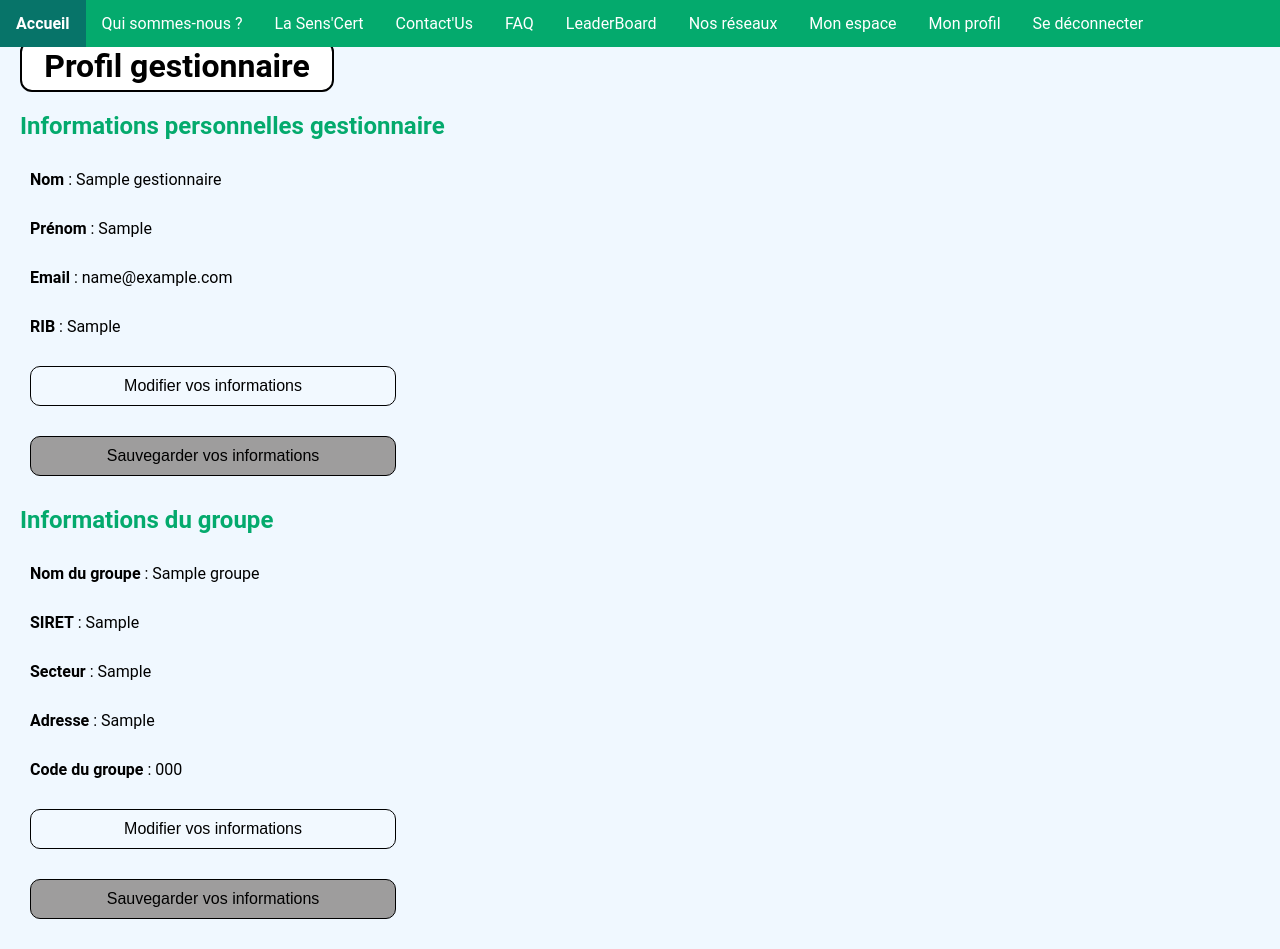
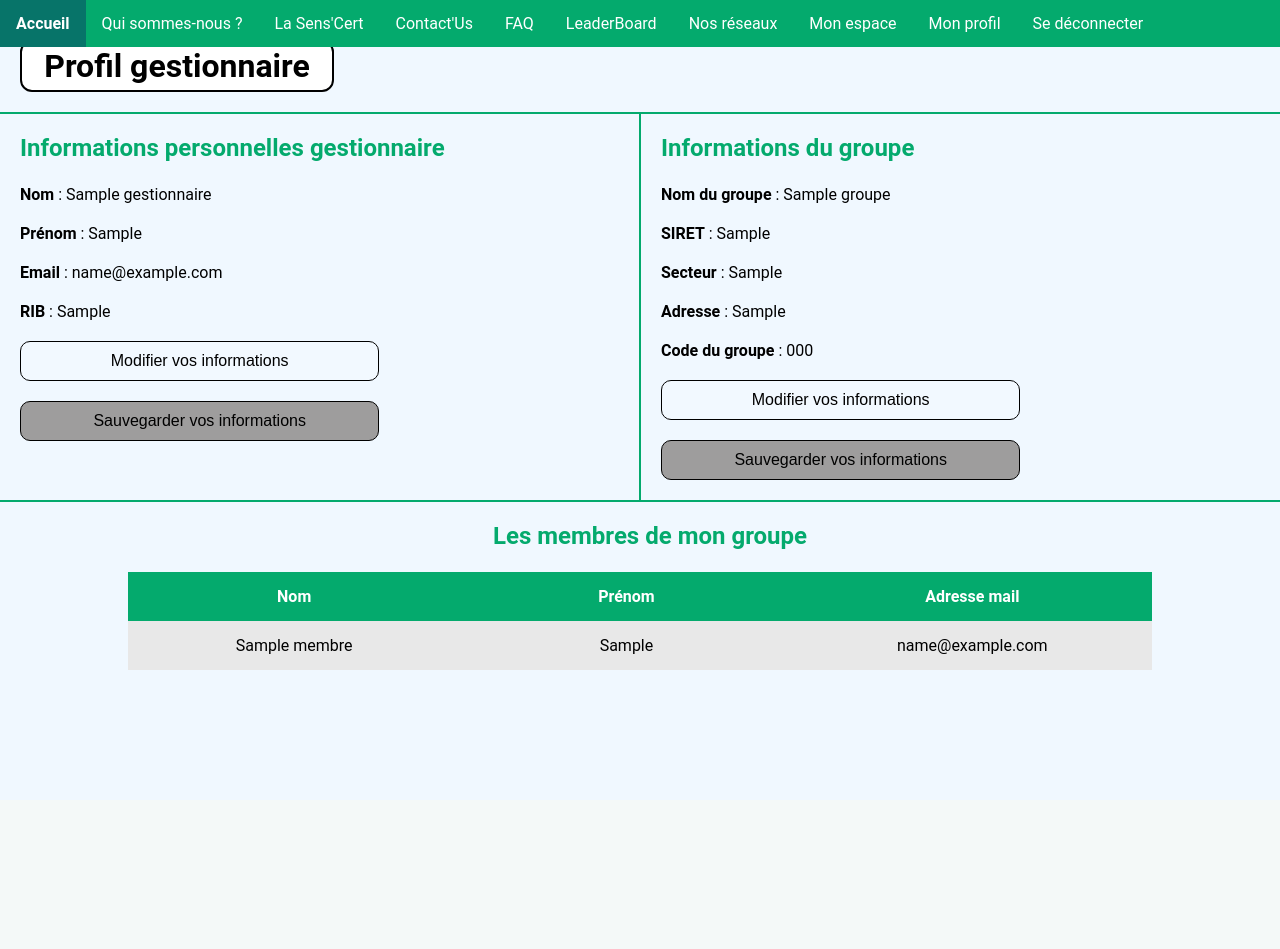
Before and after one commit to arthurpochart/Sens-Us, a PHP site: page /Sens-Us/Controleur/profil_Gest_controleur.php in a window 1280 px wide. After the commit the page ends 670 px from the top, so only its background shows below. Run offline with PHP 8.4, Linux system fonts and the light colour scheme; the visitor is signed in with stand-in values (Sample User, id 1); tables that the repository leaves empty hold one stand-in row (values such as "Sample post").

Commit message:
Ajout tableau membre profil gestionnaire

```diff
--- a/CSS/profil_vue.css
+++ b/CSS/profil_vue.css
@@ -1,9 +1,26 @@
+#infos {
+  display: flex;
+  flex-direction: row;
+  border-bottom: 2px solid #04aa6d;
+  border-top: 2px solid #04aa6d;
+}
+
+#infosPersos,
+#infosGroupe {
+  display: flex;
+  flex-direction: column;
+  flex: 1;
+}
+
+#infosPersos {
+  border-right: 2px solid #04aa6d;
+}
+
 p {
-  margin: 30px;
+  margin: 20px;
 }
 
 h1 {
-  margin: 20px;
   background-color: rgb(255, 255, 255);
   width: 300px;
   border: 2px solid rgb(0, 0, 0);
@@ -14,7 +31,8 @@ h1 {
 }
 
 h2 {
-  margin: 20px;
+  margin-left: 20px;
+  margin-bottom: 3px;
   color: #04aa6d;
 }
 
@@ -49,7 +67,7 @@ h2 {
   background-color: rgb(242, 249, 255);
   color: black;
   border: 1px solid black;
-  width: 30%;
+  width: 60%;
   border-radius: 10px;
   font-size: 16px;
 }
@@ -70,13 +88,14 @@ span {
 
 input {
   padding: 0.7%;
-  width: 10%;
+  width: 25%;
   border-radius: 5px;
   border: 1px solid black;
 }
 
-label[for="email"] input {
-  width: 20%;
+label[for="email"] input,
+label[for="adresse"] input {
+  width: 40%;
 }
 
 #bouton input:disabled {
@@ -88,3 +107,40 @@ label[for="email"] input {
   color: black;
   border: 1px solid black;
 }
+
+#infosMembre {
+  display: flex;
+  flex-direction: column;
+  align-items: center;
+  margin-bottom: 30px;
+}
+
+table {
+  border-collapse: collapse;
+  width: 80%;
+  background-color: rgb(230, 224, 224);
+}
+
+thead {
+  background-color: #04aa6d;
+  color: white;
+}
+
+td, th /* Mettre une bordure sur les td ET les th */ {
+  text-align: center;
+  width: 15%;
+  padding: 15px;
+}
+
+tbody tr:nth-child(even) {
+  background-color: rgba(197, 197, 197, 0.219);
+}
+
+tbody tr:nth-child(odd) {
+  background-color: rgba(233, 233, 233, 0.973);
+}
+
+#pasdemembre {
+  margin-top: -10px;
+  font-weight: bold;
+}
--- a/Controleur/profil_Gest_controleur.php
+++ b/Controleur/profil_Gest_controleur.php
@@ -1,9 +1,17 @@
 <?php
 
 require('../Modele/profil_Gest_modele.php');
+require('../Modele/membre_groupe_modele.php');
 
-$resultats = profil_Gest_modele();
+include "../Modele/connect_to_db.php";
+$db = dbConnect();
+
+session_start();
+
+$resultats = profil_Gest_modele($db);
 $resultatsGest = $resultats[0];
 $resultatsGroupe = $resultats[1];
 
+$resultatsMembreGroupe = membre_groupe_modele($db);
+
 require('../Vue/profil_Gest_vue.php');
--- /dev/null
+++ b/Modele/membre_groupe_modele.php
@@ -0,0 +1,11 @@
+<?php
+
+function membre_groupe_modele($db)
+{
+    $reponsesMembreGroupe = $db->prepare('SELECT * FROM membre WHERE GestId = :gestid');
+    $reponsesMembreGroupe->bindParam(':gestid', $_SESSION['GestId']);
+    $reponsesMembreGroupe->execute();
+
+    $resultatsMembreGroupe = $reponsesMembreGroupe->fetchAll();
+    return $resultatsMembreGroupe;
+}
--- a/Modele/profil_Gest_modele.php
+++ b/Modele/profil_Gest_modele.php
@@ -1,12 +1,7 @@
 <?php
 
-function profil_Gest_modele()
+function profil_Gest_modele($db)
 {
-    include "connect_to_db.php";
-    $db = dbConnect();
-
-    session_start();
-
     $reponsesGest = $db->prepare('SELECT GestId, RIB, Nom, Prenom, Email FROM gestionnaire WHERE GestId = :gestid');
     $reponsesGest->bindParam('gestid', $_SESSION['GestId']);
 
--- a/Vue/profil_Gest_vue.php
+++ b/Vue/profil_Gest_vue.php
@@ -18,8 +18,10 @@
     ?>
 
     <h1>Profil gestionnaire</h1>
+    <div id="infos">
+        <div id="infosPersos">
             <h2>Informations personnelles gestionnaire</h2>
-    <form action="../Controleur/modif_Gest_post_controleur.php" method="post">
+            <form action=" ../Controleur/modif_Gest_post_controleur.php" method="post">
                 <p><label for="nom"><span>Nom</span> : <?= $resultatsGest['Nom'] ?></label></p>
                 <p><label for="prenom"><span>Prénom</span> : <?= $resultatsGest['Prenom'] ?></label></p>
                 <p><label for="email"><span>Email</span> : <?= $resultatsGest['Email'] ?></label></p>
@@ -30,7 +32,9 @@
                     <p><input type="submit" value="Sauvegarder vos informations" id="sauvegardePerso" disabled /></p>
                 </div>
             </form>
+        </div>
 
+        <div id="infosGroupe">
             <h2>Informations du groupe</h2>
             <form action="../Controleur/modif_Groupe_post_controleur.php" method="post">
                 <p><label for="nomGroupe"><span>Nom du groupe</span> : <?= $resultatsGroupe['NomGroupe'] ?></label></p>
@@ -44,8 +48,41 @@
                     <p><input type="submit" value="Sauvegarder vos informations" id="sauvegardeGroupe" disabled /></p>
                 </div>
             </form>
+        </div>
+    </div>
 
-    <script src="../JS/profil.js"></script>
+    <div id="infosMembre">
+        <h2>Les membres de mon groupe</h2>
+        <br>
+        <?php if (!empty($resultatsMembreGroupe)) { ?>
+            <table>
+                <thead>
+                    <tr>
+                        <th>Nom</th>
+                        <th>Prénom</th>
+                        <th>Adresse mail</th>
+                    </tr>
+                </thead>
+
+                <tbody>
+                    <?php for ($i = 0; $i < count($resultatsMembreGroupe); $i++) {
+
+                    ?>
+                        <tr>
+                            <td><?= $resultatsMembreGroupe[$i]['Nom'] ?></td>
+                            <td><?= $resultatsMembreGroupe[$i]['Prenom'] ?></td>
+                            <td><?= $resultatsMembreGroupe[$i]['Email'] ?></td>
+                        </tr>
+                    <?php }
+                    ?>
+                </tbody>
+            </table>
+        <?php } else {
+            echo "<p id='pasdemembre'>Vous n'avez pas de membres de votre groupe inscrits sur Sens'Us... Faites tourner votre code de groupe !!</p>";
+        } ?>
+    </div>
+    <script src="../JS/profil.js">
+    </script>
 
 </body>
 
```
Also changed, not shown: Vue/profil_Membre_vue.php (+7 -2 lines). Lines whose indentation alone changed are shown as unchanged.
